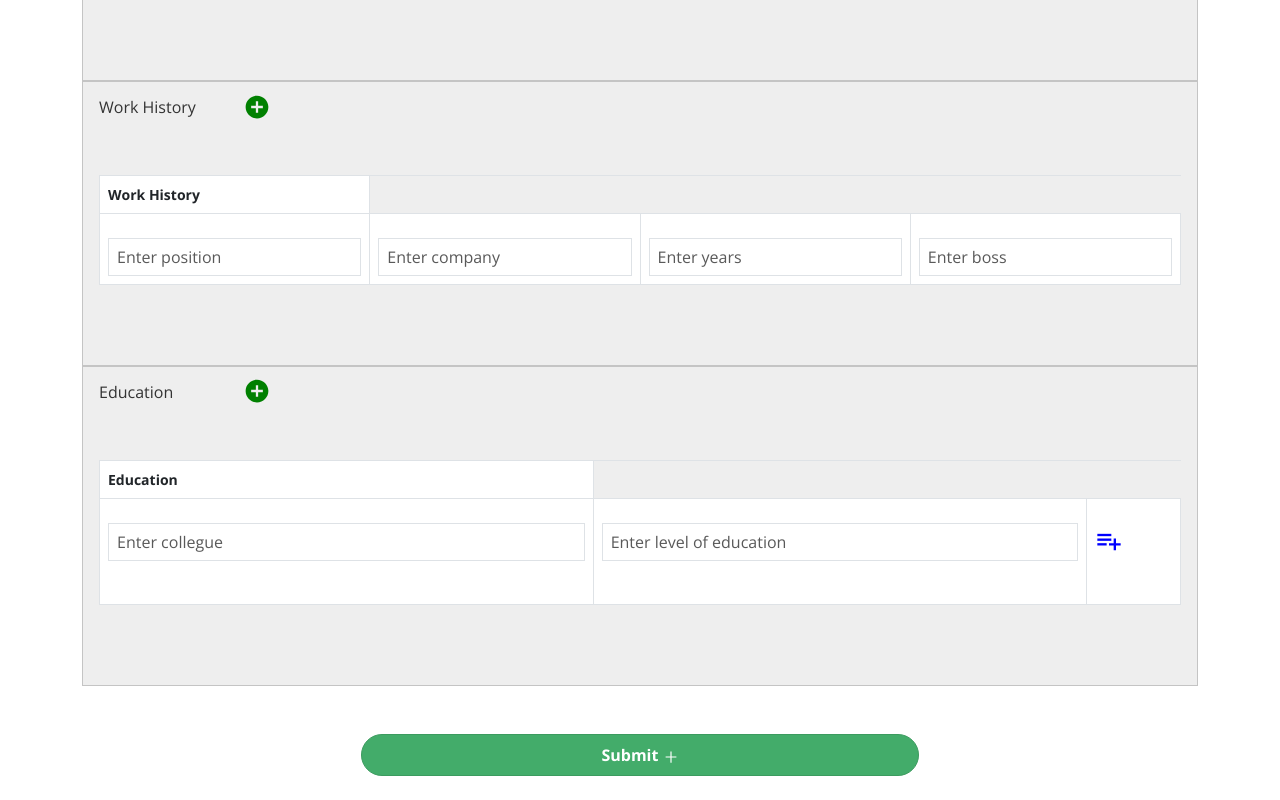
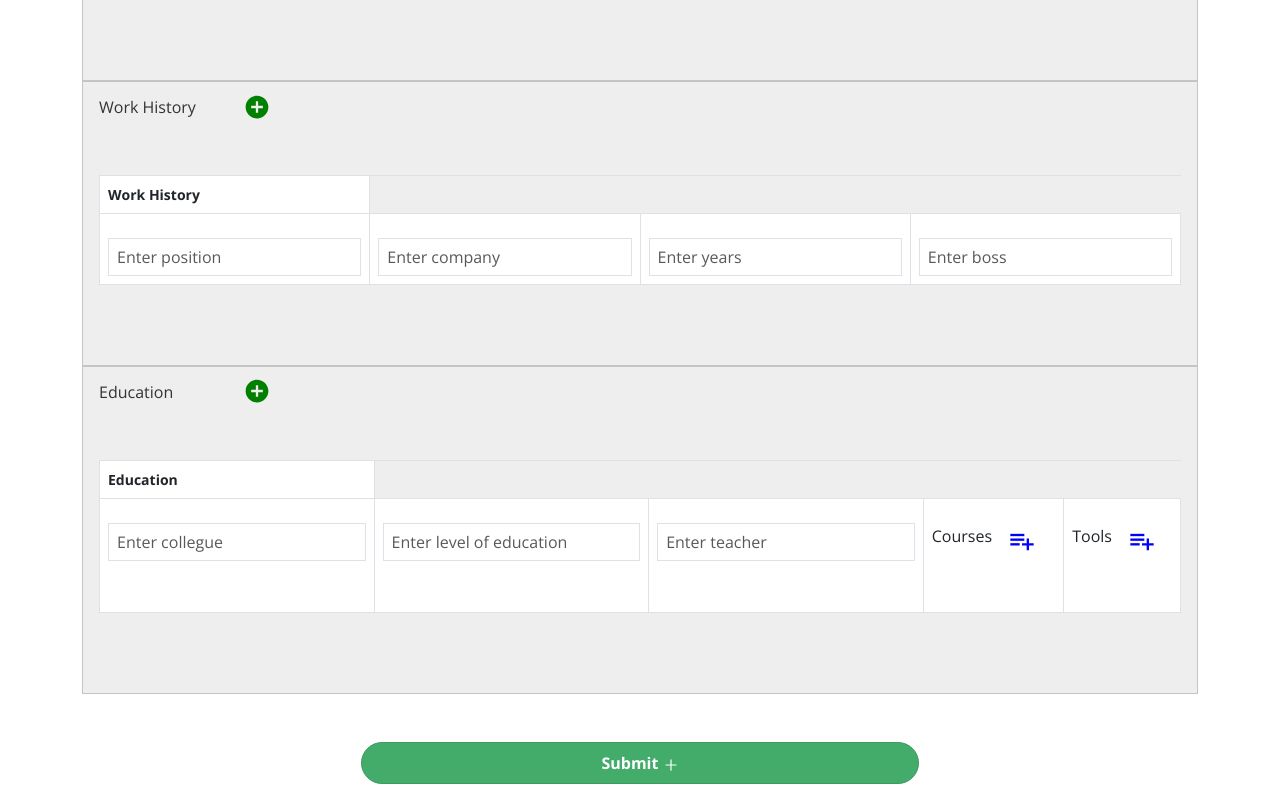
Before and after one commit to nestor29-developer/DynamicFormsTypescript, a React (Create React App) app in the folder my-app/: page / in a window 1280 px wide. Shown: the part 975-1775 px from the top of the page. Built offline with nearby package versions, Linux system fonts and the light colour scheme.

Commit message:
feat: it fixed dynamic nested group

```diff
--- a/my-app/src/ElementHome.tsx
+++ b/my-app/src/ElementHome.tsx
@@ -100,16 +100,10 @@ const ElementHome: React.FC = () => {
             const row = converted.value.length;
             if (row) {
               for (let index = 0; index < row; index++) {
-                if (converted.value[index].data_type === "group") {
-                  const nestedgroup: any = localStorage.getItem(
-                    converted.value[index].uid + "childrengroup"
-                  );
-                  const convertednested = JSON.parse(nestedgroup);
-                  elements.fields[i].value.length = 0;
-                  elements.fields[i].value.push(...convertednested.value);
-                } else {
+                if (converted.value[index].data_type !== "group") {
                   elements.fields[i].value.length = 0;
                   elements.fields[i].value.push(...converted.value);
+                  break;
                 }
               }
             }
--- a/my-app/src/components/elements/Table.tsx
+++ b/my-app/src/components/elements/Table.tsx
@@ -34,6 +34,7 @@ export const Table: React.FC<Fields> = ({ uid, value, label, initvalues }) => {
   const handleNewField = (e: any): any => {
     e.preventDefault();
     let arr: any = [];
+
     const initval: any = localStorage.getItem("init" + uid);
     const parseit = JSON.parse(initval);
     for (var i = 0; i < parseit.length; i++) {
@@ -62,6 +63,7 @@ export const Table: React.FC<Fields> = ({ uid, value, label, initvalues }) => {
         obj = {
           uid: value[i].uid,
           data_type: value[i].data_type,
+          label: value[i].label,
           value: valuesnested,
         };
       }
@@ -80,26 +82,71 @@ export const Table: React.FC<Fields> = ({ uid, value, label, initvalues }) => {
     setActivateColReal(true);
   };
 
-  const handleInputChangeNested = (index: number, event: any, position) => {
-    fields.filter((x) => x.data_type === "group")[position].value[index][
-      "field_value"
-    ] = event.target.value;
-    const name = fields.filter((x) => x.data_type === "group")[position].uid;
+  const handleInputChangeNested = (event: any, uidvalue, id) => {
+    let arrchildren: any = [];
+    fields
+      .filter((x) => x.data_type === "group")
+      .forEach((e, i) => {
+        if (e.uid === uidvalue) {
+          fields
+            .filter((x) => x.data_type === "group")
+            [i].value.forEach((element) => {
+              if (element.id === id) {
+                element.field_value = event.target.value;
+              }
+            });
+          arrchildren.push(...e.value);
+        }
+      });
+
     setFields([...fields]);
-    updatedvalues(fields, name + "children");
+    updatedvalues(arrchildren, uidvalue + "children");
     setActivateColRealNested(true);
   };
 
-  const handleNewFieldNested = (e: any, uidchildren, position): any => {
+  const handleNewFieldNested = (
+    e: any,
+    uidvalue,
+    uidchildren,
+    uidparent,
+    row
+  ): any => {
     e.preventDefault();
     const getRow = getLastRow(uidchildren);
-
     if (getRow) {
       let arr: any = [];
       const initval: any = localStorage.getItem("init" + uid);
       let parseit = JSON.parse(initval);
-      parseit = parseit.filter((x) => x.data_type === "group")[0].value;
-      const val = fields.filter((x) => x.data_type === "group")[position].value; // value.filter((x) => x.data_type === "group")[position].value;
+      parseit = parseit.filter((x) => x.data_type === "group");
+      parseit.forEach((e, i) => {
+        if (e.uid === uidvalue) {
+          parseit = parseit[i].value;
+        }
+      });
+      const rowsParent = getLastRow(uidparent);
+      let val = fields.filter((x) => x.data_type === "group");
+
+      if (rowsParent === 0 || rowsParent === null) {
+        val.forEach((e, i) => {
+          if (e.uid === uidvalue) {
+            val = val[i].value;
+          }
+        });
+      } else {
+        const numrows = val.length / rowsParent;
+        const min = row * numrows;
+        const max = numrows * row + numrows;
+        let arr: any = [];
+        for (let index = min; index < max; index++) {
+          arr.push(val[index]);
+        }
+        val = arr;
+        val.forEach((e, i) => {
+          if (e.uid === uidvalue) {
+            val = val[i].value;
+          }
+        });
+      }
 
       for (var i = 0; i < parseit.length; i++) {
         obj = {
@@ -112,9 +159,32 @@ export const Table: React.FC<Fields> = ({ uid, value, label, initvalues }) => {
         };
         arr.push(obj);
       }
+
+      const rowpar = rowsParent ? rowsParent : 1;
+
+      if (rowpar === 1) {
         fields
           .filter((x) => x.data_type === "group")
-        [position].value.push(...arr);
+          .forEach((e, i) => {
+            if (e.uid === uidvalue) {
+              fields
+                .filter((x) => x.data_type === "group")
+                [i].value.push(...arr);
+            }
+          });
+      } else {
+        fields
+          .filter((x) => x.data_type === "group")
+          .filter((x) => x.uid === uidvalue)
+          .forEach((e, index) => {
+            if (index === row) {
+              fields
+                .filter((x) => x.data_type === "group" && x.uid === uidvalue)
+                [index].value.push(...arr);
+            }
+          });
+      }
+
       setFields([...fields]);
     }
     setFields([...fields]);
@@ -205,21 +275,54 @@ export const Table: React.FC<Fields> = ({ uid, value, label, initvalues }) => {
     }
   }
 
-  const createNestedTable = (nesteduid, array, index) => {
+  const createNestedTable = (nesteduid, array, row, uidvalue, uidparent) => {
     let tableNested: any = [];
     const initval: any = localStorage.getItem("init" + uid);
     let parseit = JSON.parse(initval);
-    parseit = parseit.filter((x) => x.data_type === "group")[0].value;
-    const val = array.filter((x) => x.data_type === "group")[index].value;
+    parseit = parseit.filter((x) => x.data_type === "group");
+    parseit.forEach((e, i) => {
+      if (e.uid === uidvalue) {
+        parseit = parseit[i].value;
+      }
+    });
+    updatedvalues(fields);
+
+    const rowsParent = getLastRow(uidparent);
+
+    let val = array.filter((x) => x.data_type === "group");
+
+    // let countarr:any = [];
+
+    if (rowsParent === 0 || rowsParent === null) {
+      val.forEach((e, i) => {
+        if (e.uid === uidvalue) {
+          val = val[i].value;
+        }
+      });
+    } else {
+      const numrows = val.length / rowsParent;
+      const min = row * numrows;
+      const max = numrows * row + numrows;
+      let arr: any = [];
+      for (let index = min; index < max; index++) {
+        arr.push(val[index]);
+      }
+      val = arr;
+      val.forEach((e, i) => {
+        if (e.uid === uidvalue) {
+          val = val[i].value;
+        }
+      });
+    }
+
     if (parseit.length === val.length && !activateColRealNested) {
       removeChildrenRows(nesteduid);
     }
 
-    const getRow = getLastRow(nesteduid + index);
+    const getRow = getLastRow(nesteduid + row);
     if (getRow) {
       const row = getRow;
       const col: any = val;
-
       for (let i = 0; i < row; i++) {
         let childrenNested: any = [];
 
@@ -235,7 +338,11 @@ export const Table: React.FC<Fields> = ({ uid, value, label, initvalues }) => {
                   id="inputElement"
                   placeholder={col[j + i * parseit.length].field_placeholder}
                   onChange={(e) =>
-                    handleInputChangeNested(j + i * parseit.length, e, index)
+                    handleInputChangeNested(
+                      e,
+                      uidvalue,
+                      col[j + i * parseit.length].id
+                    )
                   }
                 />
               </div>
@@ -272,7 +379,6 @@ export const Table: React.FC<Fields> = ({ uid, value, label, initvalues }) => {
     let table: any = [];
     for (let i = 0; i < raw; i++) {
       let children: any = [];
-
       for (let j = 0; j < colStorage.length; j++) {
         children.push(
           <td key={j}>
@@ -354,6 +460,11 @@ export const Table: React.FC<Fields> = ({ uid, value, label, initvalues }) => {
 
               {col[j + i * colStorage.length].data_type === "group" && (
                 <div className="col">
+                  <div className="d-flex">
+                    <div className="mt-1" style={{ marginRight: "16px" }}>
+                      <h6>{col[j + i * colStorage.length].label!}</h6>
+                    </div>
+
                     <h3>
                       <CgPlayListAdd
                         style={{
@@ -363,19 +474,25 @@ export const Table: React.FC<Fields> = ({ uid, value, label, initvalues }) => {
                         onClick={(e) =>
                           handleNewFieldNested(
                             e,
+                            col[j + i * colStorage.length].uid,
                             col[j + i * colStorage.length].uid + "children" + i,
+                            uid,
                             i
                           )
                         }
                       />
                     </h3>
+                  </div>
+
                   <div>
                     <table className="table table-bordered mt-4">
                       <tbody>
                         {createNestedTable(
                           col[j + i * colStorage.length].uid + "children",
                           col,
-                          i
+                          i,
+                          col[j + i * colStorage.length].uid,
+                          uid
                         )}
                       </tbody>
                     </table>
--- a/my-app/src/fields.json
+++ b/my-app/src/fields.json
@@ -225,7 +225,16 @@
             "type": "string"
           },
           {
+            "id": "3",
+            "uid": "teacher",
+            "data_type": "string",
+            "field_placeholder": "Enter teacher",
+            "field_value": "",
+            "type": "string"
+          },
+          {
             "uid": "subjects",
+            "label": "Courses",
             "data_type": "group",
             "value": [
               {
@@ -243,6 +252,37 @@
                 "field_placeholder": "Enter year of finish",
                 "field_value": "",
                 "type": "number"
+              },
+              {
+                "id": "3",
+                "uid": "grade",
+                "data_type": "string",
+                "field_placeholder": "Enter grade",
+                "field_value": "",
+                "type": "number"
+              }
+            ]
+          },
+          {
+            "uid": "tools",
+            "label": "Tools",
+            "data_type": "group",
+            "value": [
+              {
+                "id": "1",
+                "uid": "name",
+                "data_type": "string",
+                "field_placeholder": "Enter name",
+                "field_value": "",
+                "type": "string"
+              },
+              {
+                "id": "2",
+                "uid": "price",
+                "data_type": "string",
+                "field_placeholder": "Enter price",
+                "field_value": "",
+                "type": "number"
               }
             ]
           }
```
Lines whose indentation alone changed are shown as unchanged.
